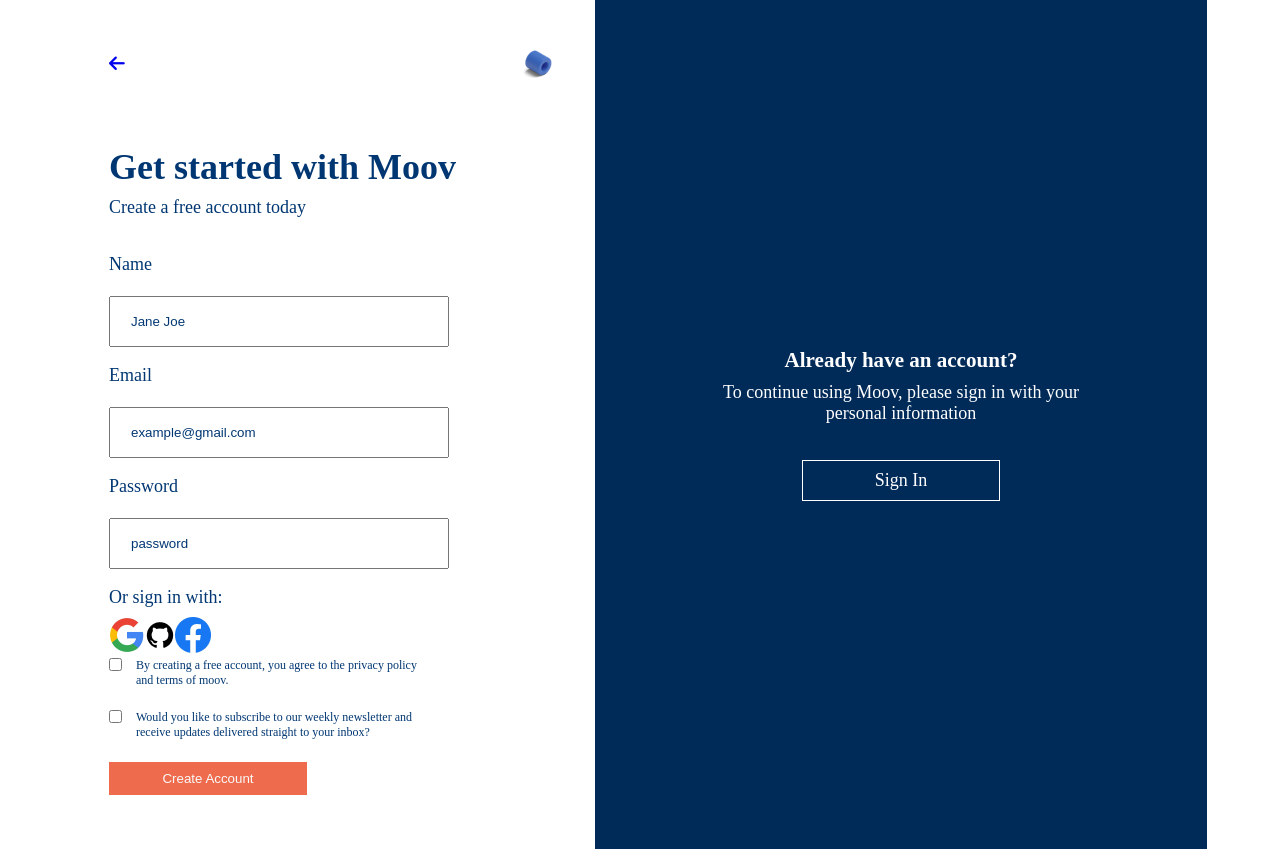
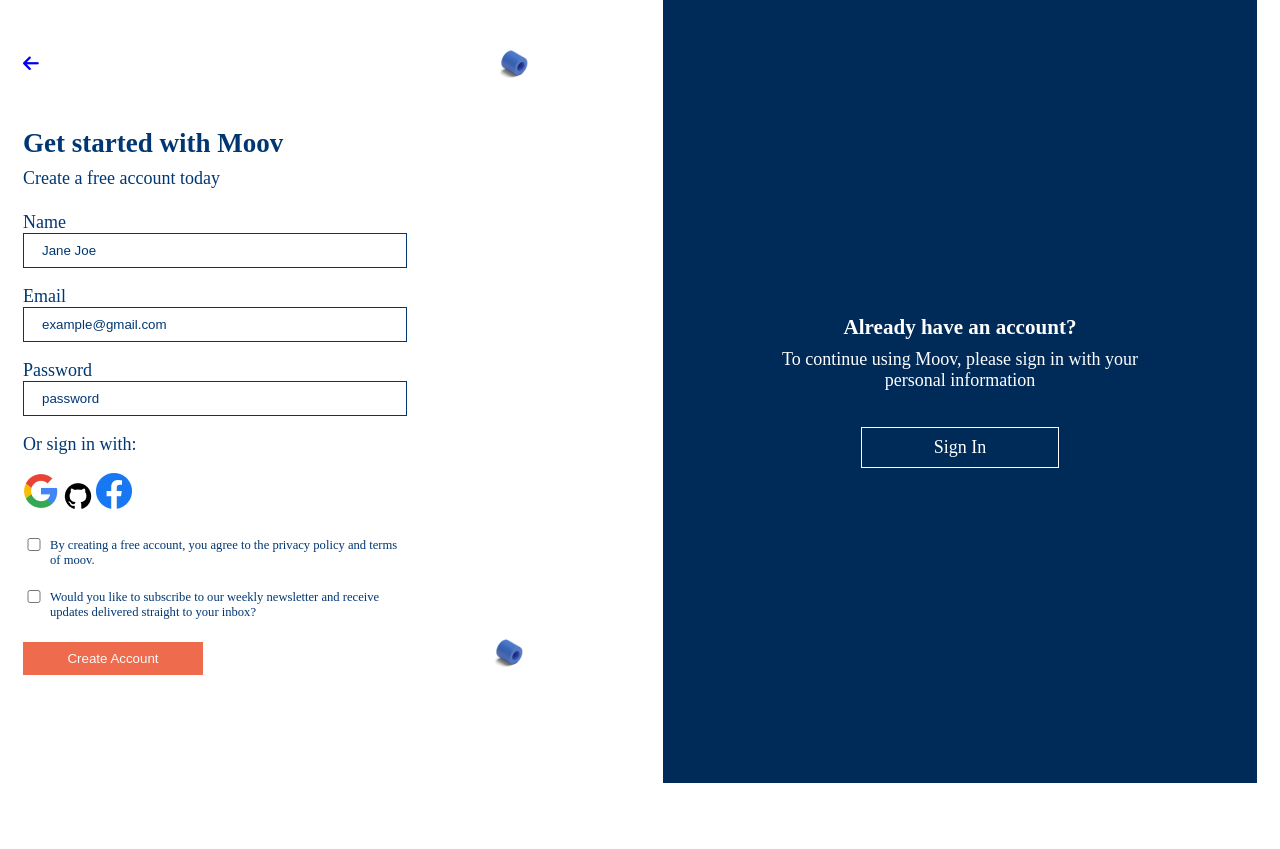
Before and after one commit to zuri-training/Animation-Library---Team-92-Repo, a Django app: page /account/register/ in a window 1280 px wide. After the commit the page ends 783 px from the top, so only its background shows below. Run offline with Django 4.2, Linux system fonts and the light colour scheme; some libraries are stand-ins or nearby versions.

Commit message:
add responsiveness to the registration page

```diff
--- a/moov_website/static/css/register.css
+++ b/moov_website/static/css/register.css
@@ -7,76 +7,146 @@
 html {
     font-size: 18px;
 }
+body {
+    height: 100vh;
+}
+.mobile {
+    display: block;
+    margin-bottom: 2rem;
+}
+h2,p, label, input, input::placeholder{
+    color: #003773;
+}
 main.wrapper {
     display: flex;
     justify-content: center;
     position: relative;
+    width: 95vw;
+    flex-direction: column;
+    margin: 0 auto;
 }
 header {
-    margin-bottom: 3rem;
-    display: flex;
-    align-items: center;
-    justify-content: space-between;
-    width: 25rem;
+    margin-bottom: 2rem;
 }
-h2,p, label, input, input::placeholder{
-    color: #003773;
+section.register {
+    padding: 2rem 0 0;
 }
-
-section.register {
-    padding: 2rem;
+main.registration-form {
+    width: 85vw;
+    margin: 0 auto;
 }
 h2 {
     margin-bottom: .5rem;
-    font-weight: 700;
-    font-size: 2rem;
 }
 main.registration-form > p {
-    margin-bottom: 2rem;
-}
-label {
-    display: block;
-    margin-bottom: 0rem;
+    margin-bottom: 2.3rem;
 }
 input {
-    width: 340px;
+    width: 100%;
     margin-bottom: 1rem;
-    padding: 16px 20px;
+    padding: .5rem 1rem;
+    border: solid 1px;
+}
+div.mobile > p{
+    font-size: 12px;
+}
+div.alt-sign-in {
+    position: absolute;
+    bottom: -7rem;
+    left: 29vw;
+    text-align: center;
 }
 div.alt-sign-in > p {
-    margin-bottom: .5rem;
-}
-div.other-options {
-    display: flex;
-    align-items: center;
-    justify-content: space-between;
-    width: 8vw;
-}
-div.other-options > img {
-    width: 2rem;
+    margin-bottom: 1rem;
 }
 div.subscription,
 div.privacy {
     display: grid;
     grid-template-columns: 1.5rem 16rem;
+    font-size: .7rem;
 }
-div.privacy > input {
-    width: min-content;
+input[type = "checkbox"] {
+    width: 80%;
 }
-div.subscription > input {
-    width: min-content;
-}
-div.subscription > label,
-div.privacy > label {
-    font-size: 12px;
+div.other-options {
+    width: 7rem;
+    margin: 0 auto;
 }
 input[type = "submit"] {
-    width: 11rem;
+    display: block;
+    width: 7rem;
+    margin: 0 auto;
     background-color: #ee6c4d;
     color: #f9f9f9;
     cursor: pointer;
     border: none;
     padding: .5rem 1rem;
+}
+.desktop {
+    display: none;
+}
+
+@media screen and (min-width: 768px) {
+    div.logo {
+        margin-bottom: 4rem;
+    }
+    main.registration-form {
+        width: 50vw;
+    }
+    div.privacy,
+    div.subscription {
+        grid-template-columns: 1.5rem 19.5rem;
+    }
+    div.alt-sign-in {
+        left: 39vw;
+    }
+}
+
+@media screen and (min-width: 1024px) {
+    .mobile {
+        display: none;
+    }
+    .desktop {
+        display: block;
+    }
+    main.wrapper {
+        flex-direction: row;
+        position: relative;
+    }
+    section.register {
+        margin-bottom: 6rem;
+    }
+    header {
+        display: flex;
+        justify-content: space-between;
+        align-items: center;
+        width: 80%;
+    }
+    main.registration-form > p {
+        margin-bottom: 1.3rem;
+    }
+    input {
+        width: 60%;
+    }
+    div.alt-sign-in {
+        position: unset;
+        text-align: start;
+        margin-bottom: 1.3rem;
+    }
+    div.other-options {
+        margin: 0;
+    }
+    input[type = "submit"]{
+        width: 10rem;
+        margin: 0;
+    }
+    form {
+        position: relative;
+    }
+    form > img.desktop {
+        position: absolute;
+        bottom: 0rem;
+        right: 7rem;
     }
     section.sign-in {
         background-color: #002B59;
@@ -85,8 +155,7 @@ section.sign-in {
         align-content: center;
         text-align: center;
         padding: 5rem;
-    color: #fff;
-    width: 612px;
+        color: #fff
     }
     section.sign-in > p {
         color: #fff;
@@ -104,3 +173,4 @@ section.sign-in > a {
     h3 {
         margin-bottom: .5rem;
     }
+}
--- a/moov_website/templates/accounts/register.html
+++ b/moov_website/templates/accounts/register.html
@@ -1,6 +1,7 @@
 {% load static %}
 <!DOCTYPE html>
 <html lang="en">
+
 <head>
   <meta charset="UTF-8">
   <meta http-equiv="X-UA-Compatible" content="IE=edge">
@@ -12,12 +13,16 @@
   <title>Sign Up</title>
   <script src="https://kit.fontawesome.com/6680184395.js" crossorigin="anonymous"></script>
 </head>
+
 <body>
   <main class="wrapper">
     <section class="register">
+      <div class="logo mobile">
+        <img src="{% static 'images/Vector.png' %}"> <img src="{% static 'images/Vector (1).png' %}"> <img src="{% static 'images/Vector (2).png' %}"> <img src="{% static 'images/Vector (3).png' %}">
+      </div>
       <header>
         <a href="#"><i class="fa-solid fa-arrow-left"></i></a>
-          <img src=" {% static '/images/Tube_Short_Laying_1__R 3.png' %} ">
+        <img src="{% static 'images/Tube_Short_Laying_1__R 3.png' %}" class="desktop">
       </header>
       <main class="registration-form">
         <h2>Get started with Moov</h2>
@@ -33,31 +38,37 @@
           </div>
           <div class="password">
             <label for="Password">Password</label><br>
-              <input type="password" name="Password" id="password"  placeholder="password" required>
+            <input type="password" name="Password" id="password" placeholder="password" required>
+          </div>
+          <div class="mobile">
+            <p>Already have an account? <a href="#">Login</a></p>
           </div>
           <div class="alt-sign-in">
             <p>Or sign in with:</p>
             <div class="other-options">
-                <a href="#"><img src=" {% static '/images/Google - jpeg.png' %} "></a>
-                <a href="#"><img src=" {% static '/images/XMLID_26_.png' %} "></a>
-                <a href="#"><img src=" {% static '/images/Facebook - jpeg.png' %} "></a>
+              <a href="#"><img src="{% static 'images/Google - jpeg.png' %}"></a>
+              <a href="#"><img src="{% static 'images/XMLID_26_.png' %}"></a>
+              <a href="#"><img src="{% static 'images/Facebook - jpeg.png' %}"></a>
             </div>
           </div>
           <div class="privacy">
             <input type="checkbox" name="privacy-policy" id="privacy-policy" required>
-              <label for="privacy-policy">By creating a free account, you agree to the privacy policy and terms of moov.</label>
+            <label for="privacy-policy">By creating a free account, you agree to the privacy policy and terms of
+              moov.</label>
           </div>
           <br>
           <div class="subscription">
             <input type="checkbox" name="subscribtion" id="subscribtion" required>
-              <label for="subscribtion">Would you like to subscribe to our weekly newsletter and receive updates delivered straight to your inbox?</label>
+            <label for="subscribtion">Would you like to subscribe to our weekly newsletter and receive updates delivered
+              straight to your inbox?</label>
           </div>
           <br>
           <input type="submit" value="Create Account">
+          <img src="{% static 'images/Tube_Short_Laying_1__R 4.png' %}" class="desktop">
         </form>
       </main>
     </section>
-      <section class="sign-in">
+    <section class="sign-in desktop">
       <h3>Already have an account?</h3>
       <p>To continue using Moov, please sign in with your personal information</p>
       <a href="#">Sign In</a>
```
Also changed, not shown: moov_website/static/images/Tube_Short_Laying_1__R 4.png, moov_website/static/images/Vector (1).png (added), moov_website/static/images/Vector (2).png (added), moov_website/static/images/Vector (3).png (added), moov_website/static/images/Vector.png (added). Lines whose indentation alone changed are shown as unchanged.
